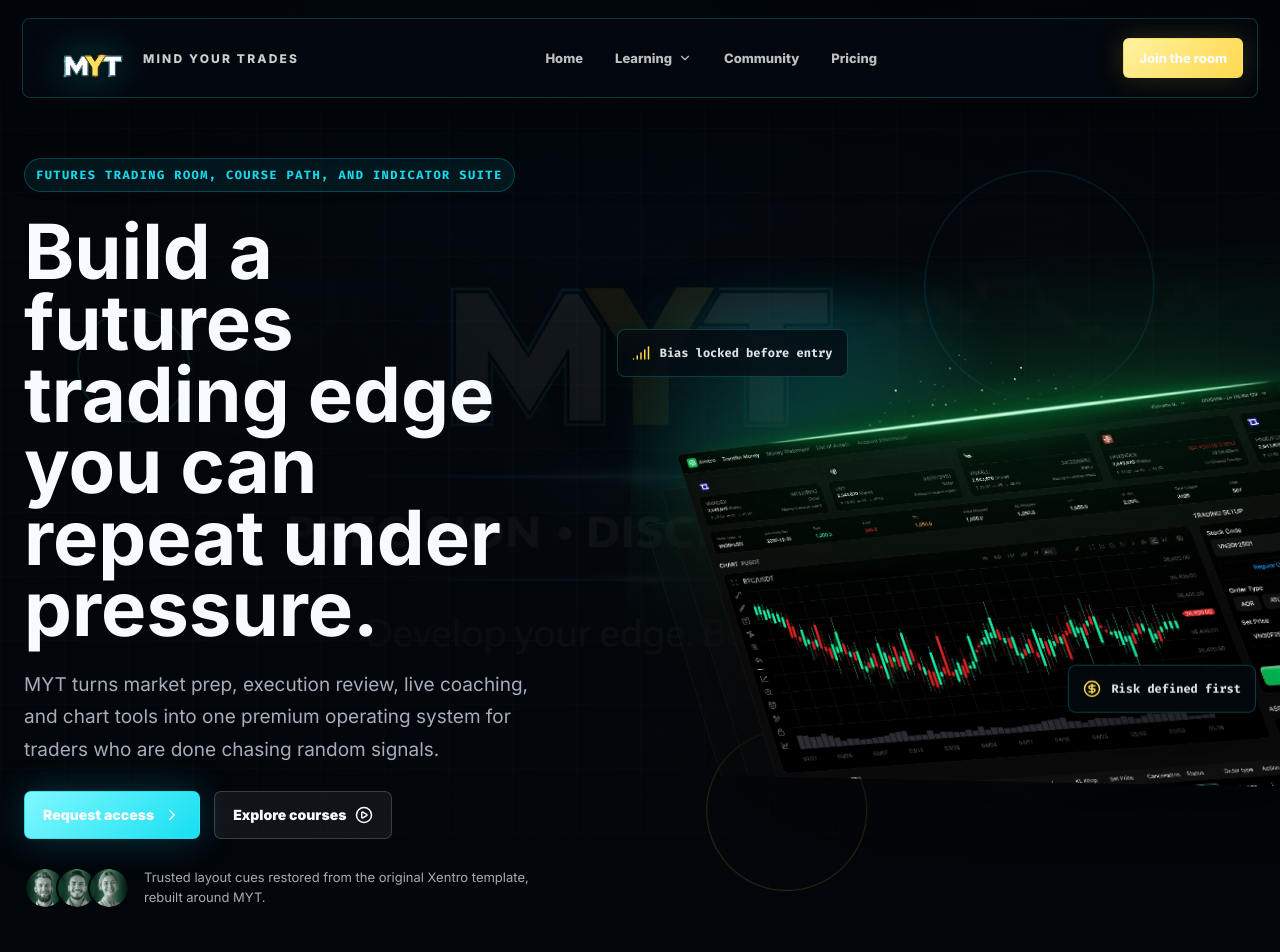
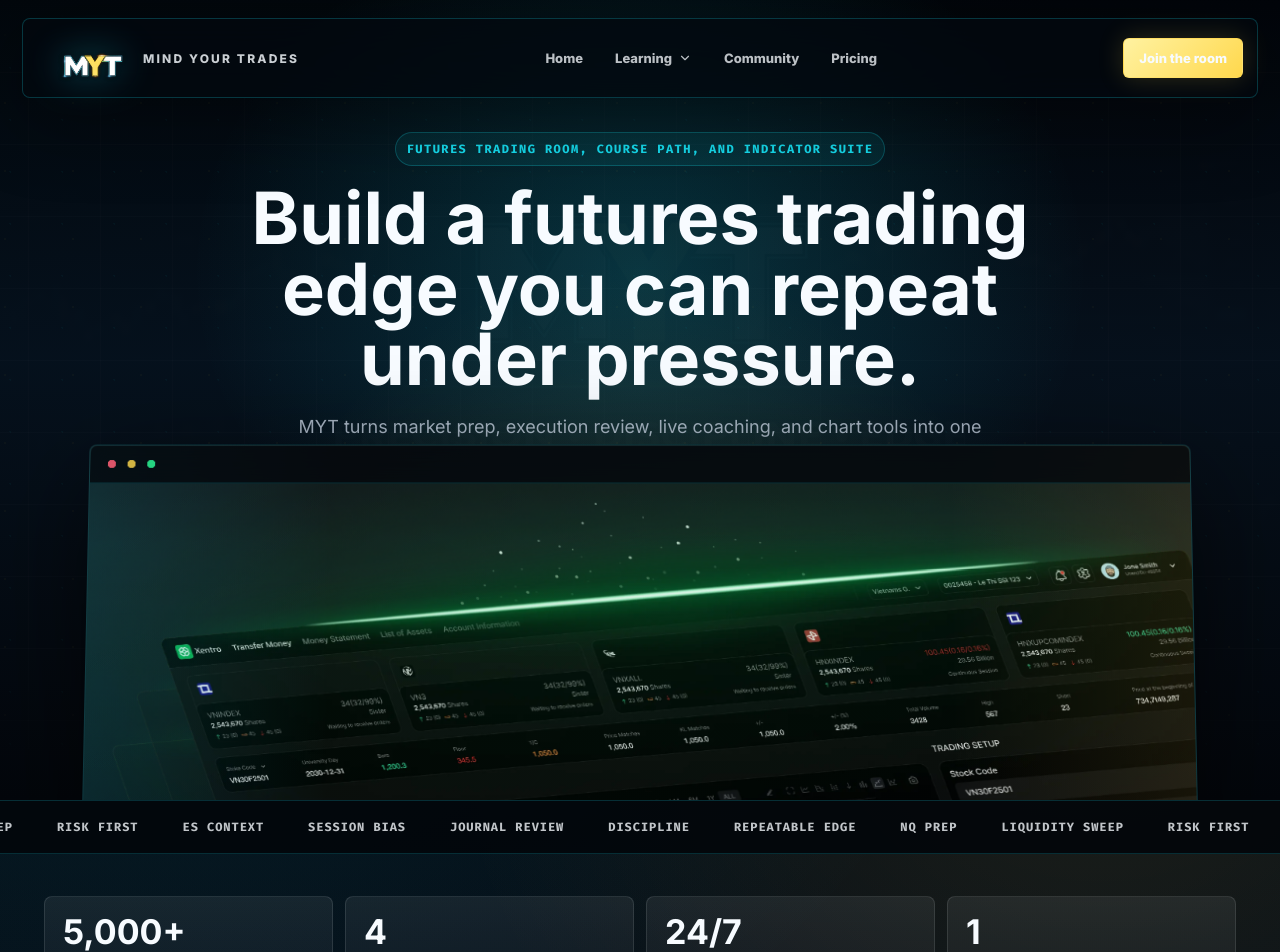
Before and after one commit to CodoWIzard/xentro-trading-template-clone, a Next.js app: page / in a window 1280 px wide. Shown: the top 952 px of the page. Built offline with nearby package versions, Linux system fonts and the light colour scheme.

Commit message:
Update trading hero dashboard treatment

```diff
--- a/app/[[...path]]/page.tsx
+++ b/app/[[...path]]/page.tsx
@@ -8,11 +8,9 @@ import {
   Check,
   ChevronDown,
   ChevronRight,
-  CircleDollarSign,
   MonitorPlay,
   PlayCircle,
   ShieldCheck,
-  Signal,
   Sparkles,
   UsersRound,
   Zap
@@ -215,11 +213,6 @@ function HomePage() {
       <section className="myt-hero" id="home" aria-labelledby="hero-title">
         <Image className="myt-hero-bg" src="/images/myt-precision-edge.png" alt="" fill priority sizes="100vw" />
         <div className="myt-hero-noise" aria-hidden />
-        <div className="myt-market-orbits" aria-hidden>
-          <span />
-          <span />
-          <span />
-        </div>
         <div className="myt-hero-inner">
           <div className="myt-hero-copy">
             <p className="myt-kicker">Futures trading room, course path, and indicator suite</p>
@@ -250,6 +243,7 @@ function HomePage() {
 
           <aside className="myt-dashboard-stage" aria-label="MYT trading dashboard preview">
             <div className="myt-dashboard-glow" aria-hidden />
+            <div className="myt-dashboard-frame">
               <Image
                 className="myt-dashboard-main"
                 src="/webflow/hero-dashboard.webp"
@@ -257,15 +251,8 @@ function HomePage() {
                 width={2880}
                 height={1970}
                 priority
-              sizes="(max-width: 900px) 100vw, 52vw"
+                sizes="(max-width: 900px) 96vw, 1120px"
               />
-            <div className="myt-floating-card myt-floating-card-one">
-              <Signal size={18} aria-hidden />
-              <span>Bias locked before entry</span>
-            </div>
-            <div className="myt-floating-card myt-floating-card-two">
-              <CircleDollarSign size={18} aria-hidden />
-              <span>Risk defined first</span>
             </div>
           </aside>
         </div>
--- a/app/globals.css
+++ b/app/globals.css
@@ -178,16 +178,18 @@ select {
 
 .myt-hero {
   position: relative;
-  min-height: 100vh;
-  padding: 158px 24px 74px;
+  min-height: 100svh;
+  height: 100svh;
+  padding: 132px 24px 0;
+  overflow: hidden;
   isolation: isolate;
 }
 
 .myt-hero-bg {
   z-index: -4;
   object-fit: cover;
-  opacity: 0.34;
-  filter: saturate(1.15) contrast(1.08);
+  opacity: 0.18;
+  filter: saturate(0.8) contrast(1.05);
 }
 
 .myt-hero::after {
@@ -196,74 +198,44 @@ select {
   inset: 0;
   z-index: -3;
   background:
-    linear-gradient(90deg, rgba(2, 5, 10, 0.96), rgba(2, 5, 10, 0.54) 54%, rgba(2, 5, 10, 0.8)),
-    linear-gradient(180deg, rgba(2, 5, 10, 0.28), #02050a 96%);
+    radial-gradient(ellipse at 50% 34%, rgba(22, 223, 241, 0.18), transparent 28rem),
+    radial-gradient(ellipse at 50% 82%, rgba(255, 216, 77, 0.13), transparent 24rem),
+    linear-gradient(180deg, rgba(2, 5, 10, 0.88), rgba(5, 16, 28, 0.94) 45%, #02050a 100%);
 }
 
 .myt-hero-noise {
   position: absolute;
   inset: 0;
   z-index: -2;
-  opacity: 0.18;
+  opacity: 0.22;
   background-image:
-    linear-gradient(rgba(255, 255, 255, 0.08) 1px, transparent 1px),
-    linear-gradient(90deg, rgba(255, 255, 255, 0.08) 1px, transparent 1px);
-  background-size: 64px 64px;
-  mask-image: linear-gradient(180deg, transparent, #000 14%, #000 74%, transparent);
-}
-
-.myt-market-orbits {
-  position: absolute;
-  inset: 0;
-  z-index: -1;
-  pointer-events: none;
-}
-
-.myt-market-orbits span {
-  position: absolute;
-  border: 1px solid rgba(22, 223, 241, 0.16);
-  border-radius: 999px;
-  animation: orbitDrift 11s ease-in-out infinite alternate;
-}
-
-.myt-market-orbits span:nth-child(1) {
-  top: 19%;
-  right: 11%;
-  width: 220px;
-  height: 220px;
-}
-
-.myt-market-orbits span:nth-child(2) {
-  right: 34%;
-  bottom: 8%;
-  width: 150px;
-  height: 150px;
-  border-color: rgba(255, 216, 77, 0.2);
-  animation-delay: -3s;
-}
-
-.myt-market-orbits span:nth-child(3) {
-  top: 34%;
-  left: 5%;
-  width: 104px;
-  height: 104px;
-  border-color: rgba(44, 255, 154, 0.18);
-  animation-delay: -6s;
+    linear-gradient(rgba(255, 255, 255, 0.07) 1px, transparent 1px),
+    linear-gradient(90deg, rgba(255, 255, 255, 0.055) 1px, transparent 1px),
+    radial-gradient(circle at 20% 30%, rgba(22, 223, 241, 0.18) 0 1px, transparent 1px),
+    radial-gradient(circle at 78% 22%, rgba(255, 216, 77, 0.14) 0 1px, transparent 1px);
+  background-position: center top, center top, 0 0, 20px 20px;
+  background-size: 72px 72px, 72px 72px, 52px 52px, 68px 68px;
+  mask-image: linear-gradient(180deg, transparent, #000 12%, #000 80%, transparent);
 }
 
 .myt-hero-inner {
   display: grid;
-  grid-template-columns: minmax(0, 0.9fr) minmax(420px, 1.1fr);
-  gap: 46px;
+  grid-template-columns: 1fr;
+  gap: clamp(22px, 3.2vh, 32px);
   align-items: center;
-  max-width: 1240px;
+  grid-template-rows: auto minmax(250px, 0.9fr);
+  height: 100%;
+  max-width: 1120px;
   margin: 0 auto;
 }
 
 .myt-hero-copy {
   display: grid;
-  gap: 24px;
-  max-width: 760px;
+  gap: 17px;
+  justify-items: center;
+  max-width: 900px;
+  margin: 0 auto;
+  text-align: center;
 }
 
 .myt-subhero {
@@ -334,17 +306,17 @@ select {
 }
 
 .myt-hero h1 {
-  max-width: 830px;
-  font-size: 76px;
-  line-height: 0.94;
+  max-width: 930px;
+  font-size: clamp(50px, 5.9vw, 72px);
+  line-height: 0.98;
 }
 
 .myt-hero-text {
-  max-width: 680px;
+  max-width: 720px;
   margin: 0;
   color: var(--muted);
-  font-size: 19px;
-  line-height: 1.72;
+  font-size: 18px;
+  line-height: 1.62;
 }
 
 .myt-actions {
@@ -352,6 +324,7 @@ select {
   flex-wrap: wrap;
   gap: 14px;
   align-items: center;
+  justify-content: center;
 }
 
 .myt-button {
@@ -389,7 +362,8 @@ select {
   display: flex;
   gap: 14px;
   align-items: center;
-  max-width: 620px;
+  justify-content: center;
+  max-width: 640px;
   padding-top: 4px;
 }
 
@@ -419,65 +393,75 @@ select {
 
 .myt-dashboard-stage {
   position: relative;
-  min-height: 610px;
+  align-self: end;
+  min-height: min(38vh, 360px);
+  width: min(1120px, 92vw);
+  margin: 0 auto;
   perspective: 1400px;
 }
 
 .myt-dashboard-glow {
   position: absolute;
-  inset: 11% 5% 7%;
-  border-radius: 40px;
+  inset: 6% 4% -18%;
+  border-radius: 8px 8px 0 0;
   background:
-    radial-gradient(circle at 28% 20%, rgba(22, 223, 241, 0.35), transparent 34%),
-    radial-gradient(circle at 72% 70%, rgba(255, 216, 77, 0.2), transparent 30%);
-  filter: blur(22px);
-  opacity: 0.74;
+    linear-gradient(115deg, rgba(22, 223, 241, 0.28), transparent 42%),
+    linear-gradient(245deg, rgba(255, 216, 77, 0.18), transparent 38%),
+    rgba(4, 12, 22, 0.72);
+  filter: blur(20px);
+  opacity: 0.82;
+}
+
+.myt-dashboard-frame {
+  position: absolute;
+  bottom: -12%;
+  left: 50%;
+  width: 100%;
+  aspect-ratio: 2.38 / 1;
+  overflow: hidden;
+  border: 1px solid rgba(22, 223, 241, 0.2);
+  border-radius: 8px 8px 0 0;
+  background:
+    linear-gradient(180deg, rgba(247, 251, 255, 0.08), rgba(247, 251, 255, 0.02)),
+    #02050a;
+  box-shadow:
+    0 38px 110px rgba(0, 0, 0, 0.62),
+    inset 0 1px 0 rgba(255, 255, 255, 0.08);
+  transform: translateX(-50%) rotateX(3deg);
+  transform-origin: center bottom;
+}
+
+.myt-dashboard-frame::before {
+  content: "";
+  position: absolute;
+  inset: 0 0 auto;
+  z-index: 1;
+  height: 38px;
+  border-bottom: 1px solid rgba(22, 223, 241, 0.16);
+  background:
+    radial-gradient(circle at 22px 19px, rgba(255, 96, 118, 0.86) 0 4px, transparent 4.5px),
+    radial-gradient(circle at 42px 19px, rgba(255, 216, 77, 0.82) 0 4px, transparent 4.5px),
+    radial-gradient(circle at 62px 19px, rgba(44, 255, 154, 0.82) 0 4px, transparent 4.5px),
+    rgba(2, 5, 10, 0.74);
+  backdrop-filter: blur(14px);
+}
+
+.myt-dashboard-frame::after {
+  content: "";
+  position: absolute;
+  inset: 0;
+  pointer-events: none;
+  background:
+    linear-gradient(180deg, rgba(2, 5, 10, 0.2), transparent 22%, rgba(2, 5, 10, 0.18)),
+    linear-gradient(90deg, rgba(22, 223, 241, 0.14), transparent 22%, transparent 78%, rgba(255, 216, 77, 0.1));
 }
 
 .myt-dashboard-main {
-  position: absolute;
-  top: 4%;
-  right: -18%;
-  width: 118%;
-  height: auto;
-  transform: rotateX(9deg) rotateY(-13deg) rotateZ(1deg);
-  transform-origin: center;
-  filter: drop-shadow(0 38px 90px rgba(0, 0, 0, 0.58));
-  animation: dashboardFloat 7s ease-in-out infinite;
-}
-
-.myt-floating-card {
-  position: absolute;
-  display: inline-flex;
-  gap: 10px;
-  align-items: center;
-  min-height: 48px;
-  padding: 12px 14px;
-  border: 1px solid rgba(22, 223, 241, 0.24);
-  border-radius: 8px;
-  color: rgba(247, 251, 255, 0.9);
-  background: rgba(3, 9, 16, 0.78);
-  box-shadow: 0 24px 70px rgba(0, 0, 0, 0.4);
-  backdrop-filter: blur(16px);
-  font-family: "Fira Code", monospace;
-  font-size: 12px;
-  font-weight: 800;
-  animation: badgeFloat 4.5s ease-in-out infinite;
-}
-
-.myt-floating-card svg {
-  color: var(--gold);
-}
-
-.myt-floating-card-one {
-  top: 18%;
-  left: 2%;
-}
-
-.myt-floating-card-two {
-  right: 0;
-  bottom: 20%;
-  animation-delay: -2.2s;
+  display: block;
+  width: 100%;
+  height: 100%;
+  object-fit: cover;
+  object-position: center 28%;
 }
 
 .myt-tape {
@@ -928,41 +912,12 @@ select {
   text-decoration: none;
 }
 
-@keyframes dashboardFloat {
-  0%,
-  100% {
-    transform: rotateX(9deg) rotateY(-13deg) rotateZ(1deg) translate3d(0, 0, 0);
-  }
-  50% {
-    transform: rotateX(7deg) rotateY(-10deg) rotateZ(0deg) translate3d(-8px, -16px, 0);
-  }
-}
-
-@keyframes badgeFloat {
-  0%,
-  100% {
-    transform: translateY(0);
-  }
-  50% {
-    transform: translateY(-12px);
-  }
-}
-
 @keyframes tapeMove {
   from {
     transform: translateX(0);
   }
   to {
     transform: translateX(-50%);
-  }
-}
-
-@keyframes orbitDrift {
-  from {
-    transform: translate3d(0, 0, 0) scale(1);
-  }
-  to {
-    transform: translate3d(18px, -20px, 0) scale(1.08);
   }
 }
 
@@ -1036,12 +991,12 @@ select {
   }
 
   .myt-dashboard-stage {
-    min-height: 520px;
+    min-height: min(34vh, 320px);
+    width: min(940px, 90vw);
   }
 
-  .myt-dashboard-main {
-    right: -10%;
-    width: 110%;
+  .myt-dashboard-frame {
+    aspect-ratio: 2.08 / 1;
   }
 
   .myt-hero h1 {
@@ -1086,15 +1041,18 @@ select {
   }
 
   .myt-hero {
-    padding: 122px 16px 54px;
+    height: auto;
+    min-height: 100svh;
+    padding: 116px 16px 0;
   }
 
   .myt-hero-inner {
-    gap: 28px;
+    gap: 24px;
+    grid-template-rows: auto minmax(190px, 1fr);
   }
 
   .myt-hero h1 {
-    font-size: 42px;
+    font-size: 40px;
     line-height: 1;
   }
 
@@ -1117,27 +1075,26 @@ select {
   }
 
   .myt-dashboard-stage {
-    min-height: 350px;
+    min-height: 190px;
+    width: min(620px, 96vw);
+  }
+
+  .myt-dashboard-frame {
+    bottom: -1%;
+    aspect-ratio: 1.58 / 1;
+  }
+
+  .myt-dashboard-frame::before {
+    height: 30px;
+    background:
+      radial-gradient(circle at 18px 15px, rgba(255, 96, 118, 0.86) 0 3.5px, transparent 4px),
+      radial-gradient(circle at 34px 15px, rgba(255, 216, 77, 0.82) 0 3.5px, transparent 4px),
+      radial-gradient(circle at 50px 15px, rgba(44, 255, 154, 0.82) 0 3.5px, transparent 4px),
+      rgba(2, 5, 10, 0.74);
   }
 
   .myt-dashboard-main {
-    top: 8%;
-    right: -46%;
-    width: 152%;
-  }
-
-  .myt-floating-card {
-    max-width: 190px;
-    font-size: 11px;
-  }
-
-  .myt-floating-card-one {
-    left: 0;
-  }
-
-  .myt-floating-card-two {
-    right: 0;
-    bottom: 12%;
+    object-position: center 22%;
   }
 
   .myt-stats,
```
Lines whose indentation alone changed are shown as unchanged.
